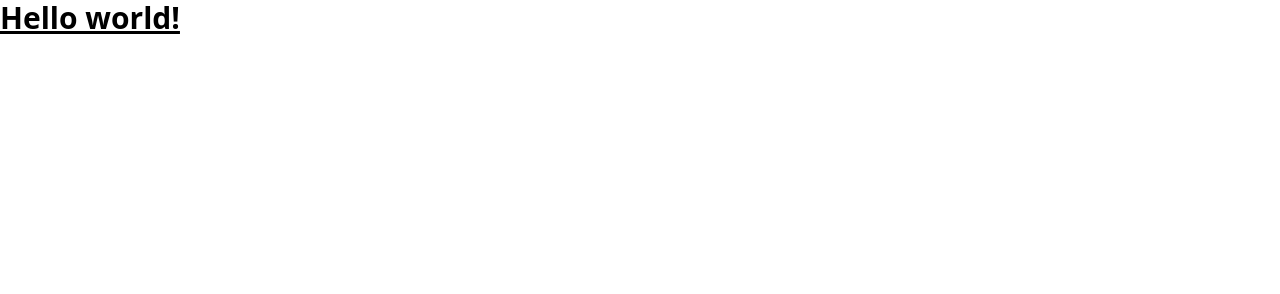
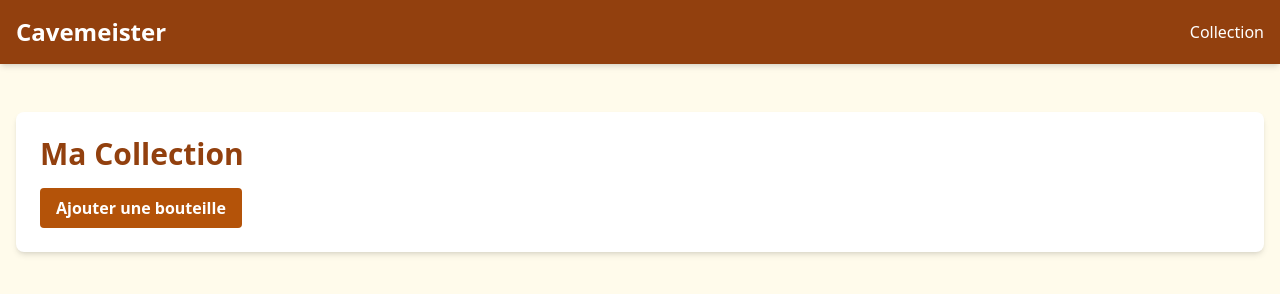
Before and after one commit to LucasAstley/Cavemeister, a plain HTML site: page index.html in a window 1280 px wide. Drawn offline with nearby package versions, Linux system fonts and the light colour scheme.

Commit message:
feat(index): add basic UI layout with header and collection section

```diff
--- a/index.html
+++ b/index.html
@@ -1,15 +1,30 @@
 <!doctype html>
 <html lang="fr">
 <head>
-    <meta charset="UTF-8" />
-    <meta name="viewport" content="width=device-width, initial-scale=1.0" />
-    <script src="https://cdn.jsdelivr.net/npm/@tailwindcss/browser@4"></script>
+    <meta charset="UTF-8"/>
+    <meta name="viewport" content="width=device-width, initial-scale=1.0"/>
+    <script src="https://cdn.tailwindcss.com"></script>
     <title>Cavemeister</title>
+</head>
+<body class="bg-amber-50 min-h-screen flex flex-col">
+<header class="bg-amber-800 text-white p-4 shadow-md">
+    <div class="container mx-auto flex justify-between items-center">
+        <h1 class="text-2xl font-bold">Cavemeister</h1>
+        <nav aria-label="Navigation principale">
+            <ul class="flex space-x-4">
+                <li><a href="#collection" class="hover:underline">Collection</a></li>
+            </ul>
+        </nav>
+    </div>
+</header>
 
-</head>
-<body>
-<h1 class="text-3xl font-bold underline --color-clifford">
-    Hello world!
-</h1>
+<main class="container mx-auto p-4 my-8 flex-grow">
+    <section id="collection" class="bg-white p-6 rounded-lg shadow-md mb-6">
+        <h2 class="text-3xl font-bold mb-4 text-amber-800">Ma Collection</h2>
+        <button type="button" class="bg-amber-700 hover:bg-amber-800 text-white font-bold py-2 px-4 rounded">
+            Ajouter une bouteille
+        </button>
+    </section>
+</main>
 </body>
 </html>
```
